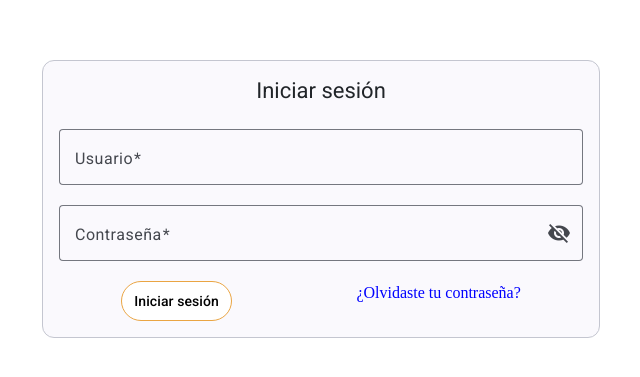
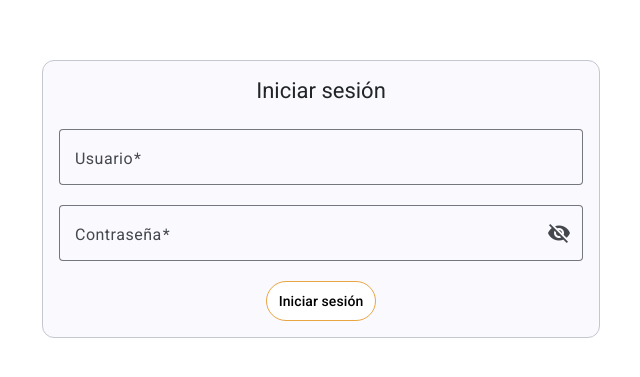
Before and after one commit to yeisonpareja6/gestionDeTurnos, an Angular app: page /auth in a window 1280 px wide. Shown: the part 201-578 px from the top of the page, without its empty margins (319-959 px from the left). Built offline with nearby package versions, Linux system fonts and the light colour scheme.

Commit message:
Ocultar el recuperar contraseña

```diff
--- a/src/app/components/auth/features/log-in/auth.component.html
+++ b/src/app/components/auth/features/log-in/auth.component.html
@@ -32,7 +32,7 @@
                 </mat-form-field>
                 <div class="content-buttons d-flex justify-content-around">
                     <button mat-button class="button-primary" (click)="login()">Iniciar sesión</button>
-                    <p class="text-decoration" (click)="redirectRecoverPassword()">¿Olvidaste tu contraseña?</p>
+                    <!-- <p class="text-decoration" (click)="redirectRecoverPassword()">¿Olvidaste tu contraseña?</p> -->
                 </div>
             </form>
         </mat-card-content>
```
